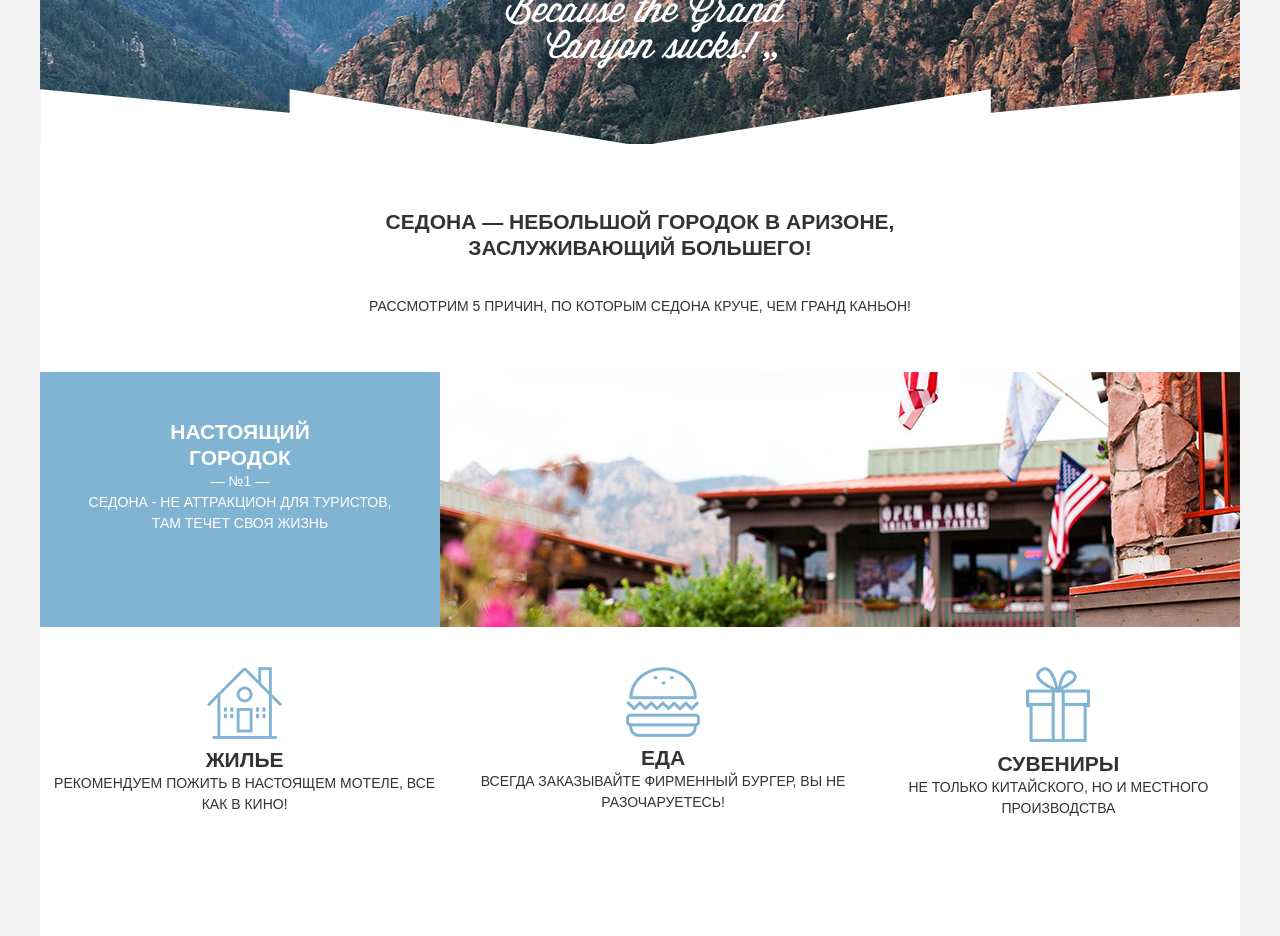
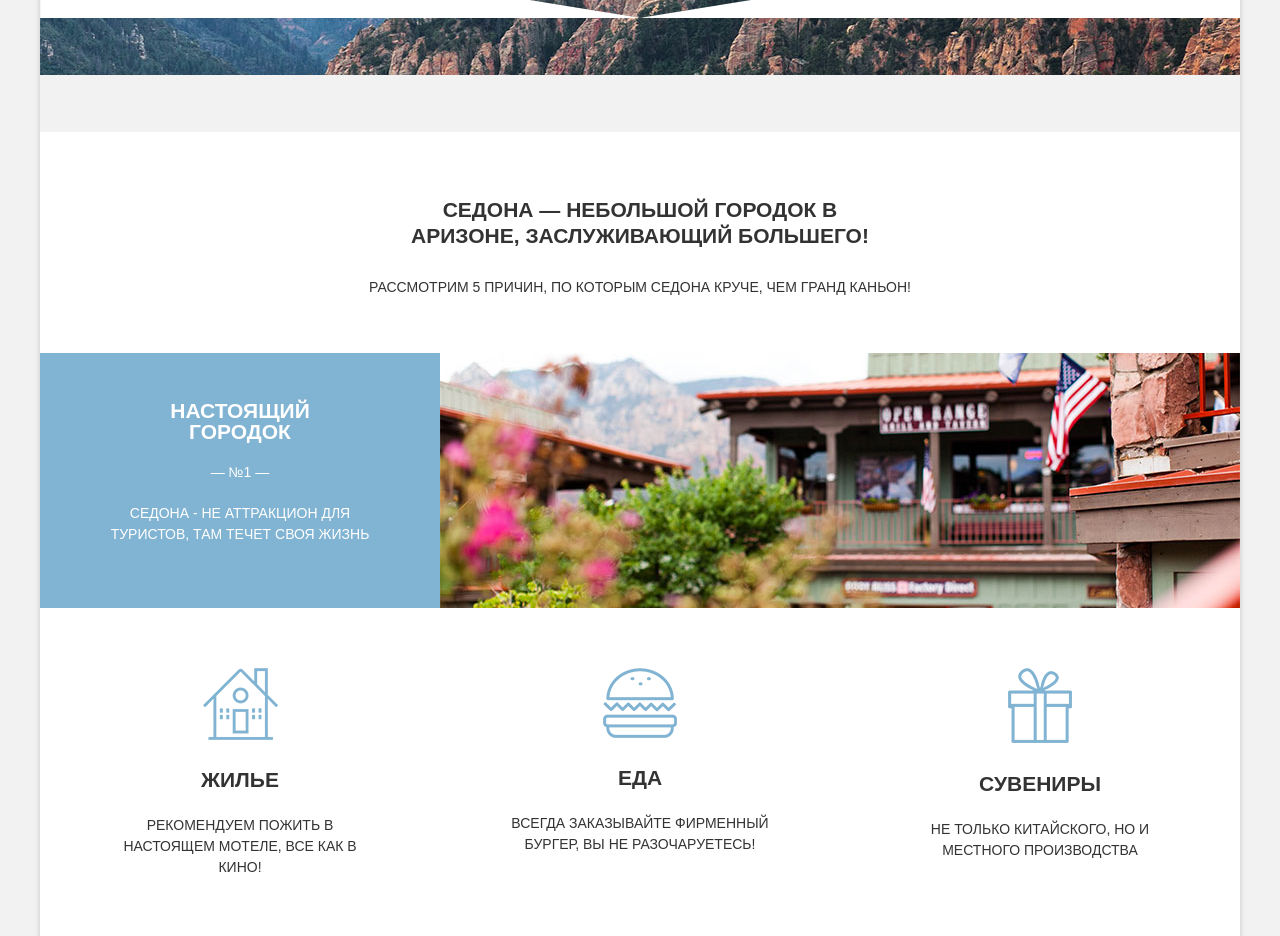
Before and after one commit to Ren22/393105-sedona, a plain HTML site: page index.html in a window 1280 px wide. Shown: the part 420-1356 px from the top of the page. Drawn offline with Linux system fonts and the light colour scheme.

Commit message:
Again style.css
Please check catalog.html

```diff
--- a/css/style.css
+++ b/css/style.css
@@ -1,17 +1,21 @@
+/* ========================
+   Main defenitions
+   ======================== */
+
 body {
+  position: relative;
+  width: 1200px;
+  margin: 0 auto;
   font-family: "PT Sans", Arial, sans-serif;
-  font-size: 16px;
   color: #333;
   background-color: #f2f2f2;
-  margin: 0px;
-  line-height: 1.7;
   font-style: normal;
   text-transform: uppercase;
+  box-shadow: 0 0 5px 0 rgba(0,0,0, 0.2);
 }
 
 h2 {
-  padding: 0px;
-  margin: 0px;
+  margin: 0;
   font-size: 21px;
   font-weight: 600;
   line-height: 26px;
@@ -19,32 +23,34 @@ h2 {
 }
 
 p {
+  margin: 0;
+  padding: 0;
   font-size: 14px;
   line-height: 21px;
-  margin: 0px;
-  padding: 0px;
 }
+
+/* ========================
+   Menu and logo
+   ======================== */
 
 .logo {
   position: absolute;
-  margin:0 44%;
+  margin: 0 44%;
   z-index: 10;
 }
 
 .menu-main {
   background-color: #fff;
   list-style: none;
-  margin: 0px;
-  padding: 0px;
   white-space: nowrap;
-  font-size: 0px;
+  font-size: 0;
 }
 
 .menu-main li {
   display: inline-block;
   width: 25%;
-  padding-top: 17px;
-  padding-bottom: 17px;
+  padding-top: 18px;
+  padding-bottom: 18px;
 }
 
 .menu-main li a {
@@ -86,70 +92,139 @@ p {
   opacity: 0.3;
 }
 
-.welcome img:nth-child(1) {
+/* ========================
+   Main welcoming image
+   ======================== */
+
+.welcome-image {
+  background: url("../img/bg_index.jpg") no-repeat;
   position: relative;
-  top: -55px;
+  display: block;
+  height: 500px;
+  top: -57px;
   z-index: -1;
 }
 
-.welcome img:nth-child(2) {
-  position: absolute;
-  top: 55px;
-  left: 355px;
+
+.welcome-image img:nth-child(1) {
+  position: relative;
+  top: 0px;
+  left: 50%;
+  z-index: 0;
+}
+
+.welcome-image img:nth-child(2) {
+  position: relative;
+  top: 0;
+  left: 0;
   /*z-index: -1; */
 }
+/*
+.welcome-image img:nth-child(3) {
+  position: absolute;
+  top: 450px;
+  left: 0px;
+}*/
 
-.welcome img:nth-child(3) {
-  position: relative;
-  top: -330px;
-}
+/* Small description under the main image */
 
-.under-main {
-  margin-top: -340px;
+.welcome-slogan {
+  background: url("../img/decor.png") no-repeat;
+  box-sizing: border-box;
+  /*margin-top: -271px;*/
+  min-height: 216px;
   padding-top: 65px;
   padding-bottom: 55px;
   background-color: #fff;
   text-align: center;
 }
 
-.under-main p {
-  margin-top: 35px;
+.welcome-slogan h2 {
+  text-align: center;
+  padding-left: 30%;
+  padding-right: 30%;
 }
+
+.welcome-slogan p {
+  margin-top: 28px;
+}
+
+/* ========================
+   Reason 1 - Настоящий городок + картинка
+   ======================== */
 
 .reason1 {
   display: flex;
   height: 255px;
 }
 
-.description {
+.reason1-info {
   box-sizing: border-box;
+  padding-top: 47px;
+  padding-bottom: 60px;
   flex-basis: 400px;
   height: 255px;
   background-color: #81b3d2;
   color: #fff;
   text-align: center;
-  padding-top: 47px;
 }
 
-.truecity p {
-  padding-top: 25px;
+.reason1-info p {
+  margin-top: 20px;
+  padding: 0 60px;
+  line-height: 21px;
+}
+
+.reason1-info p.reason1-info-title {
+  margin-top: 0;
+  padding: 0 30%;
+  text-align: center;
+  font-size: 21px;
+  font-weight: 600;
+  text-transform: uppercase;
 }
 
 .reason1 img {
+  position: relative;
   flex-basis: 800px;
+  top: -80px;
+  z-index: -1;
 }
 
-.ext_reason1 {
+/* ========================
+   Extra reasons on top of Reason1
+   ======================== */
+
+.extra-reason1 {
   display: flex;
   height: 330px;
 }
 
-.extra1 {
+.extra-reason1-info {
   box-sizing: border-box;
+  padding-top: 60px;
+  padding-bottom: 85px;
+  flex-basis: 400px;
   background-color: #fff;
   text-align: center;
-  padding-top: 40px;
 }
+
+.extra-reason1-info p {
+  padding: 0 70px;
+  margin-top: 25px;
+  line-height: 21px;
+}
+
+.extra-reason1-info p.extra-reason1-title {
+  text-align: center;
+  line-height: 21px;
+  font-size: 21px;
+  font-weight: 600;
+  text-transform: uppercase;
+}
+/* ========================
+   Reason 2 - Там есть мост Дьявола + картинка
+   ======================== */
 
 .reason2 {
   display: flex;
@@ -202,7 +277,7 @@ p {
   display: flex;
   background-color: #fff;
   min-height: 120px;
-  bottom: 0px;
+  bottom:0;
 }
 
 .footer-info {
@@ -234,15 +309,15 @@ p {
 }
 
 .twitter  {
-  background-position: 0px 0px;
+  background-position:0 0;
 }
 
 .fb {
-  background-position: -43px 0px;
+  background-position: -43px 0;
 }
 
 .youtube {
-  background-position: -91px 0px;
+  background-position: -91px 0;
 }
 
 .footer-devby {
@@ -257,7 +332,7 @@ p {
   display: flex;
   background: url("../img/bg.jpg") no-repeat #537fa4;
   color: #fff;
-  padding: 28px 0;
+  padding: 29px 0;
 }
 
 /*.search:after {
@@ -298,7 +373,7 @@ p {
 }
 
 .pool {
-  background-position: 0px 0px;
+  background-position:00;
 }
 
 .checkbox-indicator::after + input[type="checkbox"]:checked {
@@ -324,7 +399,7 @@ p {
 }
 
 .search-infrastr label:last-child p{
-  margin-bottom: 0px;
+  margin-bottom:0;
 }
 
 .filter-range {
@@ -343,7 +418,7 @@ p {
   position:  relative;
   height: 36px;
   margin-bottom: 20px;
-  font-size: 0px;
+  font-size:0;
   border: 2px solid #fff;
   border-radius: 2px;
 }
@@ -415,7 +490,7 @@ p {
 }
 
 .range-toggle-min {
-  left: 0px;
+  left:0;
 }
 
 .range-toggle-max {
@@ -449,8 +524,8 @@ p {
 .results {
   box-sizing: border-box;
   background: #fff;
-  min-height: 85px;
-  padding: 28px 0;
+  min-height: 86px;
+  padding: 30px 0 29px 0;
   border-bottom: 1px solid #e5e5e5;
 }
 
@@ -462,7 +537,7 @@ p {
 }
 
 .results-foundnumber {
-  padding: 0px;
+  padding:0;
   margin-right: 45px;
   font-size: 21px;
   font-weight: 600;
@@ -473,7 +548,7 @@ p {
 .results-menu-sort {
   display: inline-block;
   list-style: none;
-  font-size: 0px;
+  font-size:0;
 }
 
 .results li {
@@ -508,8 +583,8 @@ p {
 }
 
 .order a {
-  margin: 0px;
-  padding: 0px;
+  margin:0;
+  padding:0;
 }
 
 a.order-up {
@@ -665,11 +740,11 @@ a.order-up {
 
 /* Supporting class */
 
-.container {
+/*.container {
   position: relative;
   width: 1200px;
   margin: 0 auto;
-}
+}*/
 
 .positioner {
   padding-left: 72px;
--- a/index.html
+++ b/index.html
@@ -23,37 +23,37 @@
     </header>
     <main>
       <div class="container">
-        <div class="welcome">
-          <img src="img/bg_index.jpg" width="1200" height="773" alt="background-image">
+        <div class="welcome-image">
+          <!-- <img src="img/bg_index.jpg" width="1200" height="773" alt="background-image"> -->
           <img src="img/slogan.png" width="502" height="382" alt="sedona-welcome">
           <img src="img/decor.png" width="1200" height="57" alt="decor_bg">
         </div>
-        <div class="under-main">
-          <h2> СЕДОНА — небольшой городок в Аризоне, <br> заслуживающий большего!</h2>
+        <div class="welcome-slogan">
+          <h2> СЕДОНА — небольшой городок в Аризоне, заслуживающий большего!</h2>
           <p>Рассмотрим 5 причин, по которым Седона круче, чем Гранд Каньон!</p>
         </div>
         <div class="reason1">
-          <div class="description">
-            <h2>Настоящий <br> городок</h2>
-            <p>— №1 —</p><p> Седона - не аттракцион для туристов,<br> там течет своя жизнь</p>
+          <div class="reason1-info">
+            <p class="reason1-info-title">Настоящий городок</p>
+            <p>— №1 —</p><p> Седона - не аттракцион для туристов, там течет своя жизнь</p>
           </div>
           <img src="img/image1.jpg" width="800" height="401" alt="reason1">
         </div>
-        <div class="ext_reason1">
-          <div class="extra1">
+        <div class="extra-reason1">
+          <div class="extra-reason1-info">
             <img src="img/home.png" width="75" height="72" alt="home">
-            <h2>Жилье</h2>
+            <p class="extra-reason1-title">Жилье</p>
             <p> Рекомендуем пожить в настоящем мотеле, все как в кино! </p>
           </div>
-          <div class="extra1">
-            <img src="img/burger.png" width="74" height="70" alt="food">
-            <h2>Еда</h2>
-            <p> Всегда заказывайте фирменный бургер, вы не разочаруетесь! </p>
+          <div class="extra-reason1-info">
+            <img src="img/burger.png" width="74" height="70" alt="burger">
+            <p class="extra-reason1-title">Еда</p>
+            <p>Всегда заказывайте фирменный бургер, вы не разочаруетесь!</p>
           </div>
-          <div class="extra1">
-            <img src="img/present.png" width="64" height="76" alt="souvenirs">
-            <h2>Сувениры</h2>
-            <p> Не только китайского, но и местного производства </p>
+          <div class="extra-reason1-info">
+            <img src="img/present.png" width="64" height="76" alt="present">
+            <p class="extra-reason1-title">Сувениры</p>
+            <p>Не только китайского, но и местного производства</p>
           </div>
         </div>
         <div class="reason2">
```
